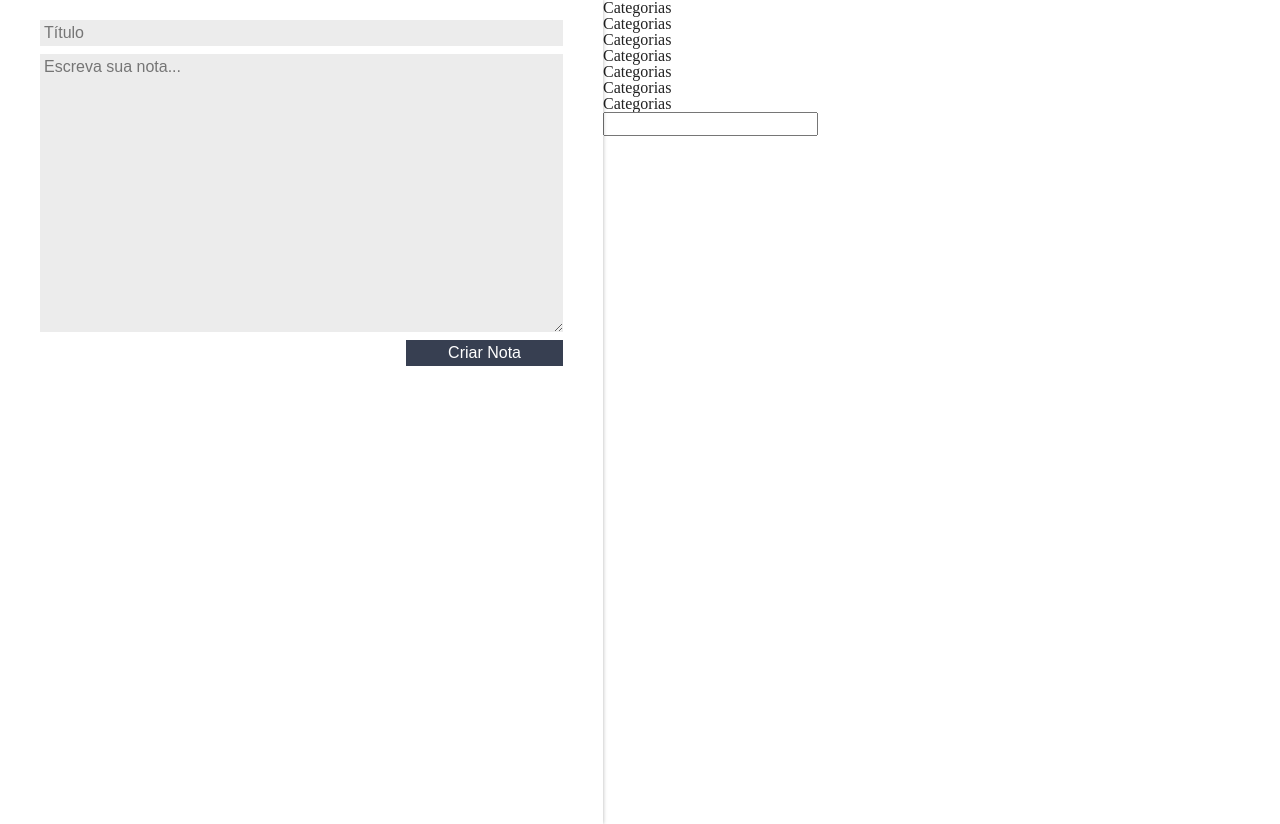
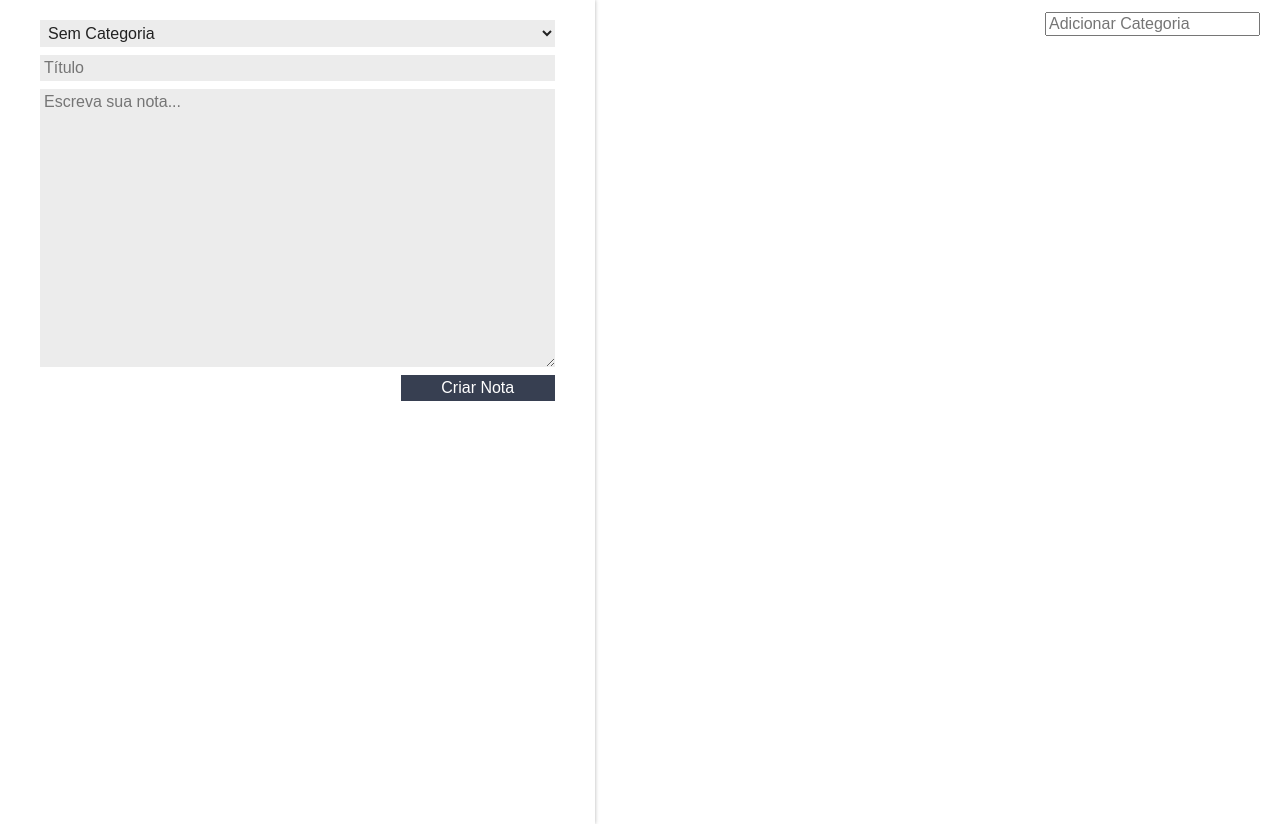
Before and after one commit to pablowinck/react-keep, a React (Create React App) app: page / in a window 1280 px wide. Built offline with nearby package versions, Linux system fonts and the light colour scheme.

Commit message:
Funcionando sem Classes

```diff
--- a/src/App.js
+++ b/src/App.js
@@ -3,43 +3,54 @@ import ListaDeNotas from "./components/ListaDeNotas";
 import FormularioCadastro from "./components/FormularioCadastro";
 import ListaDeCategorias from "./components/ListaDeCategorias";
 import "./assets/App.css";
-import './assets/index.css';
+import "./assets/index.css";
 class App extends Component {
-
   constructor() {
     super();
 
     this.state = {
-      notas: []
-    }
+      notas: [],
+      categorias: [],
+    };
   }
 
-  criarNota(titulo, texto) {
-    const novaNota = { titulo, texto };
-    const novoArrayNotas = [...this.state.notas, novaNota]
+  criarNota(titulo, texto, categoria) {
+    const novaNota = { titulo, texto, categoria };
+    const novoArrayNotas = [...this.state.notas, novaNota];
     const novoEstado = {
-      notas: novoArrayNotas
-    }
-    this.setState(novoEstado)
+      notas: novoArrayNotas,
+    };
+    this.setState(novoEstado);
+  }
+
+  adicionarCategoria(nomeCategoria){
+    const novoArrayCategorias = [...this.state.categorias, nomeCategoria]
+    const novoEstado = {...this.state, categorias:novoArrayCategorias};
+    this.setState(novoEstado);
   }
 
   deletarNota(index) {
     let arrayNotas = this.state.notas;
     arrayNotas.splice(index, 1);
-    this.setState({ notas: arrayNotas })
+    this.setState({ notas: arrayNotas });
   }
 
   render() {
     return (
       <section className="conteudo">
-        <FormularioCadastro criarNota={this.criarNota.bind(this)} />
+        <FormularioCadastro
+        categorias={this.state.categorias}
+        criarNota={this.criarNota.bind(this)} />
         <main className="conteudo-principal">
-          <ListaDeCategorias />
+          <ListaDeCategorias
+            adicionarCategoria={this.adicionarCategoria.bind(this)}
+            categorias={this.state.categorias}
+          />
           <ListaDeNotas
             apagarNota={this.deletarNota.bind(this)}
-            notas={this.state.notas} />
+            notas={this.state.notas}
+          />
         </main>
-
       </section>
     );
   }
--- a/src/assets/App.css
+++ b/src/assets/App.css
@@ -2,10 +2,9 @@
   display: flex;
 }
 
-.conteudo-principal {
+.conteudo-principal{
   flex-grow: 3;
 }
-
 :root {
   --primaria: #58a4b0;
   --secundaria: #373f51;
--- a/src/components/CardNota/CardNota.jsx
+++ b/src/components/CardNota/CardNota.jsx
@@ -13,7 +13,8 @@ class CardNota extends Component {
       <section className="card-nota">
         <header className="card-nota_cabecalho">
           <h3 className="card-nota_titulo">{this.props.titulo}</h3>
-          <DeleteSVG onClick={this.apagar.bind(this)} className="card-nota_deletesvg"/>
+          <DeleteSVG onClick={this.apagar.bind(this)}/>
+          <h4>{this.props.categoria}</h4>
         </header>
         <p className="card-nota_texto">{this.props.texto}</p>
 
--- a/src/components/CardNota/estilo.css
+++ b/src/components/CardNota/estilo.css
@@ -25,11 +25,3 @@
   font-size: 1.2em;
   margin-right: 12px;
 }
-
-.card-nota_deletesvg:hover {
-  cursor: pointer;
-  background-color: rgb(197, 56, 56);
-}
-.card-nota_deletesvg:active {
-  background-color: rgb(109, 30, 30);
-}
--- a/src/components/FormularioCadastro/FormularioCadastro.jsx
+++ b/src/components/FormularioCadastro/FormularioCadastro.jsx
@@ -1,35 +1,47 @@
 import React, { Component } from "react";
 import "./estilo.css";
 class FormularioCadastro extends Component {
-
-  constructor(props){
+  constructor(props) {
     super(props);
-    this.titulo ="";
-    this.texto ="";
+    this.titulo = "";
+    this.texto = "";
+    this.categoria = "Sem Categoria";
   }
 
-  _handleMudancaTitulo(evento){
+  _handleMudancaTitulo(evento) {
     evento.stopPropagation();
     this.titulo = evento.target.value;
   }
 
-  _handleMudancaTexto(evento){
+  _handleMudancaTexto(evento) {
     evento.stopPropagation();
     this.texto = evento.target.value;
   }
 
-  _criarNota(evento){
+  _handleMudancaCategoria(evento) {
+    evento.stopPropagation();
+    this.categoria = evento.target.value;
+  }
+
+  _criarNota(evento) {
     evento.preventDefault();
     evento.stopPropagation();
-    this.props.criarNota(this.titulo, this.texto);
-
+    this.props.criarNota(this.titulo, this.texto, this.categoria);
   }
 
   render() {
     return (
-      <form className="form-cadastro"
-        onSubmit={this._criarNota.bind(this)}
-      >
+      <form className="form-cadastro" onSubmit={this._criarNota.bind(this)}>
+        <select
+          className="form-cadastro_input"
+          onChange={this._handleMudancaCategoria.bind(this)}
+        >
+          <option>Sem Categoria</option>
+          {this.props.categorias.map((categoria, index) => {
+            return <option>{categoria}</option>;
+          })}
+        </select>
+
         <input
           type="text"
           placeholder="Título"
--- a/src/components/ListaDeCategorias/ListaDeCategorias.jsx
+++ b/src/components/ListaDeCategorias/ListaDeCategorias.jsx
@@ -1,19 +1,30 @@
 import React, { Component } from "react";
-
+import "./estilo.css";
 class ListaDeCategorias extends Component {
+  _handleEventoInput(e) {
+    if (e.key === "Enter") {
+      let valorCategoria = e.target.value;
+      this.props.adicionarCategoria(valorCategoria);
+    }
+  }
   render() {
     return (
-      <section>
-        <ul>
-          <li>Categorias</li>
-          <li>Categorias</li>
-          <li>Categorias</li>
-          <li>Categorias</li>
-          <li>Categorias</li>
-          <li>Categorias</li>
-          <li>Categorias</li>
+      <section className="lista-categorias">
+        <ul className="lista-categorias_lista">
+          {this.props.categorias.map((categoria, index) => {
+            return (
+              <li key={index} className="lista-categorias_item">
+                {categoria}
+              </li>
+            );
+          })}
         </ul>
-        <input type="text" />
+        <input
+          type="text"
+          className="lista-categorias_input"
+          placeholder="Adicionar Categoria"
+          onKeyUp={this._handleEventoInput.bind(this)}
+        />
       </section>
     );
   }
--- /dev/null
+++ b/src/components/ListaDeCategorias/estilo.css
@@ -0,0 +1,21 @@
+.lista-categorias{
+    display: flex;
+    flex-direction: row;
+    margin-top: 12px;
+}
+.lista-categorias_lista{
+    flex: 1;
+    display: flex;
+    flex-direction: row;
+    justify-content: space-evenly;
+}
+.lista-categorias_item{
+    background-color: var(--secundaria);
+    color: white;
+    padding: 4px 8px;
+    border-radius: 10px;
+    font-family: Arial, Helvetica, sans-serif;
+}
+.lista-categorias_input{
+    margin-right: 20px;
+}
--- a/src/components/ListaDeNotas/ListaDeNotas.jsx
+++ b/src/components/ListaDeNotas/ListaDeNotas.jsx
@@ -14,7 +14,9 @@ class ListaDeNotas extends Component {
               indice={index}
               apagarNota={this.props.apagarNota}
               titulo={nota.titulo}
-              texto={nota.texto}/>
+              texto={nota.texto}
+              categoria={nota.categoria}
+              />
             </li>
           );
         })}
```
